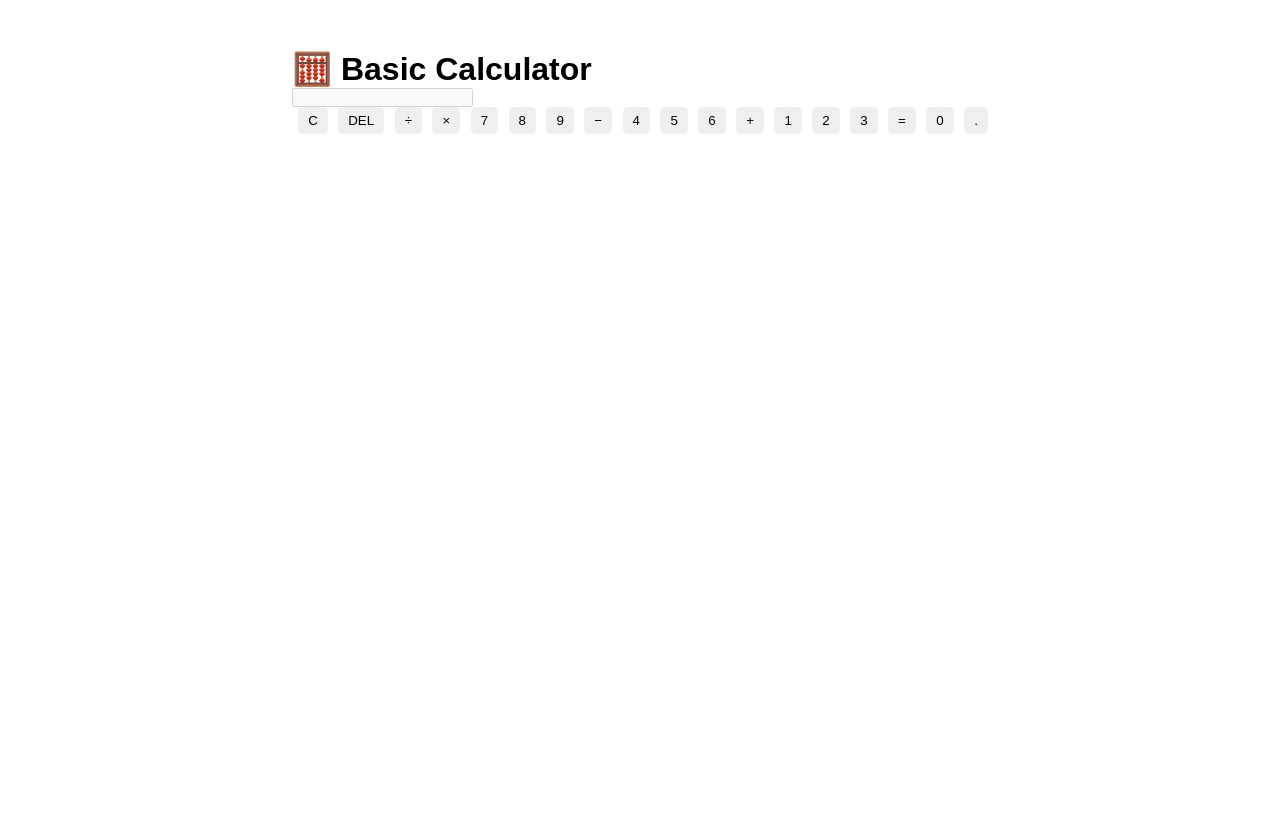
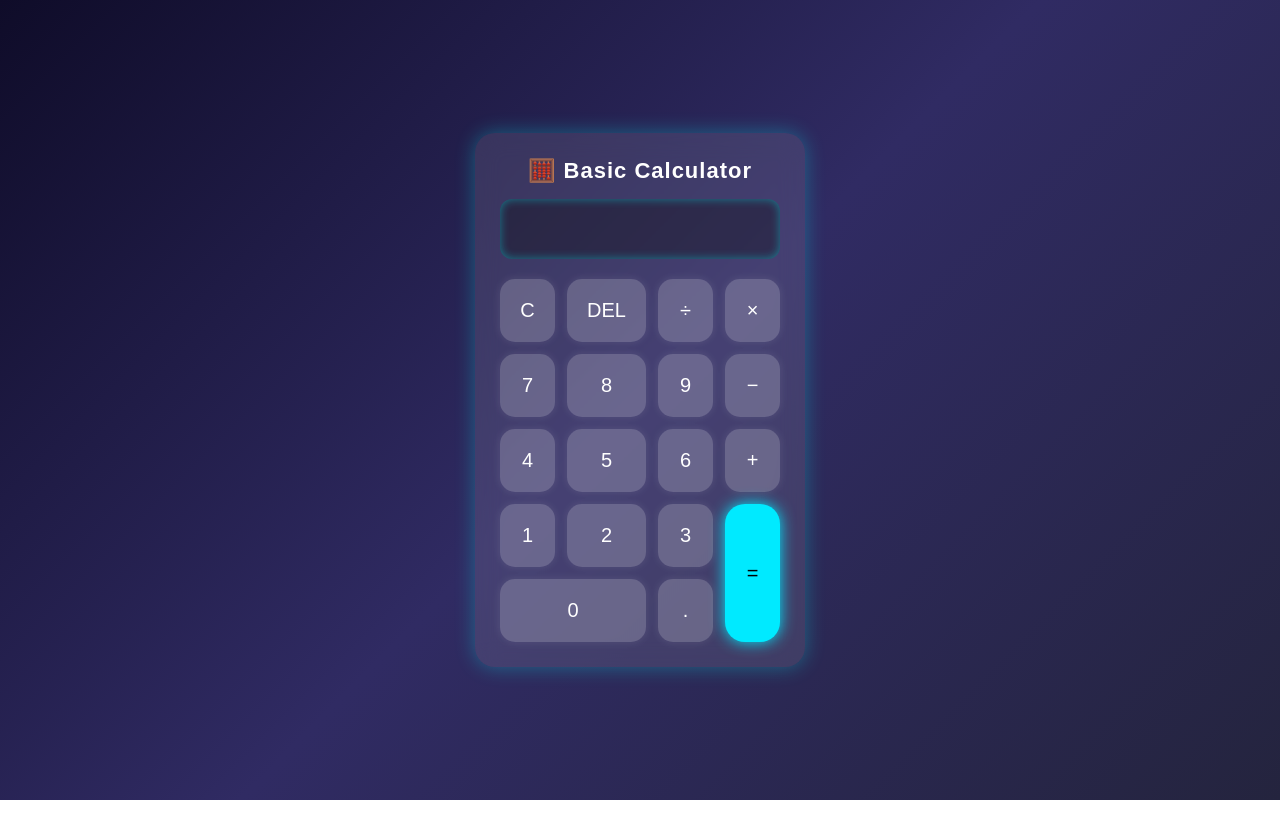
Before and after one commit to Jahnabdas/Experiment-9, a plain HTML site: page index.html in a window 1280 px wide. After the commit the page ends 800 px from the top, so only its background shows below. Drawn offline with Linux system fonts and the light colour scheme.

Commit message:
Update style.css

```diff
--- a/style.css
+++ b/style.css
@@ -1,6 +1,7 @@
 * {
   margin: 0;
   padding: 0;
+  box-sizing: border-box;
   font-family: "Poppins", sans-serif;
 }
 
@@ -8,86 +9,78 @@ body {
   height: 100vh;
   display: flex;
   justify-content: center;
-    align-items: flex-start;
-    padding-top: 50px;
+  align-items: center;
+  background: linear-gradient(135deg, #0f0c29, #302b63, #24243e);
 }
 
-.container {
-    width: 380px;
-    background: #fff;
+.calculator {
+  width: 330px;
   padding: 25px;
-    border-radius: 12px;
-    box-shadow: 0 10px 25px rgba(0,0,0,0.2);
+  background: rgba(255, 255, 255, 0.1);
+  border-radius: 20px;
+  backdrop-filter: blur(12px);
+  box-shadow: 0 0 20px rgba(0, 255, 255, 0.3);
+  text-align: center;
 }
 
-h2 {
-    text-align: center;
-    margin-bottom: 20px;
-    color: #333;
+.calculator h1 {
+  color: #fff;
+  margin-bottom: 15px;
+  font-size: 22px;
+  letter-spacing: 1px;
 }
 
-.input-area {
-    display: flex;
+#display {
+  width: 100%;
+  height: 60px;
+  border: none;
+  outline: none;
+  font-size: 28px;
+  text-align: right;
+  padding-right: 10px;
+  border-radius: 12px;
+  background: rgba(0,0,0,0.3);
+  color: #00eaff;
+  box-shadow: inset 0 0 10px rgba(0,255,255,0.4);
   margin-bottom: 20px;
 }
 
-#taskInput {
-    flex: 1;
-    padding: 12px;
-    border-radius: 6px;
-    border: 1px solid #bbb;
+.buttons {
+  display: grid;
+  grid-template-columns: repeat(4, 1fr);
+  gap: 12px;
 }
 
-#addBtn {
-    margin-left: 10px;
-    padding: 12px 18px;
+.btn {
+  padding: 20px;
+  font-size: 20px;
   border: none;
-    background: #4e54c8;
+  border-radius: 15px;
+  background: rgba(255,255,255,0.2);
   color: white;
-    border-radius: 6px;
   cursor: pointer;
+  transition: 0.2s;
+  box-shadow: 0 0 10px rgba(255,255,255,0.1);
 }
 
-#addBtn:hover {
-    background: #3e41a6;
+.btn:hover {
+  background: rgba(255,255,255,0.35);
+  transform: scale(1.08);
 }
 
-#taskList li {
-    list-style: none;
-    margin-bottom: 12px;
-    display: flex;
-    justify-content: space-between;
-    align-items: center;
-    background: #f8f8f8;
-    padding: 12px;
-    border-radius: 8px;
-    border-left: 5px solid #4e54c8;
+.equal {
+  background: #00eaff;
+  color: #000;
+  grid-row: span 2;
+  height: 100%;
+  border-radius: 20px;
+  box-shadow: 0 0 15px #00eaff;
 }
 
-.completed span {
-    text-decoration: line-through;
-    color: #999;
+.equal:hover {
+  background: #00ffff;
 }
 
-.buttons button {
-    margin-left: 6px;
-    border: none;
-    padding: 6px 10px;
-    border-radius: 5px;
-    cursor: pointer;
+.zero {
+  grid-column: span 2;
 }
-
-.complete {
-    background: #28a745;
-    color: white;
-}
-
-.edit {
-    background: #ffc107;
-    color: black;
-}
-
-.delete {
-    background: #dc3545;
-    color: white;
-}
```
Lines whose indentation alone changed are shown as unchanged.
